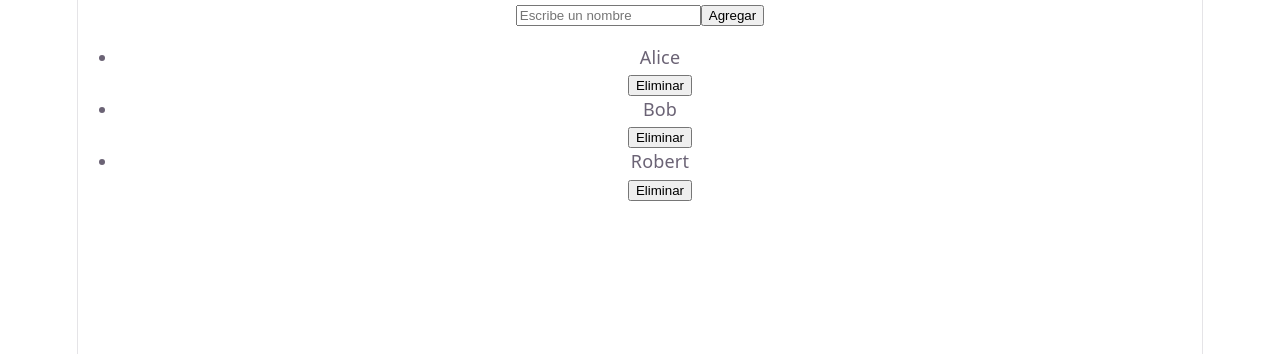
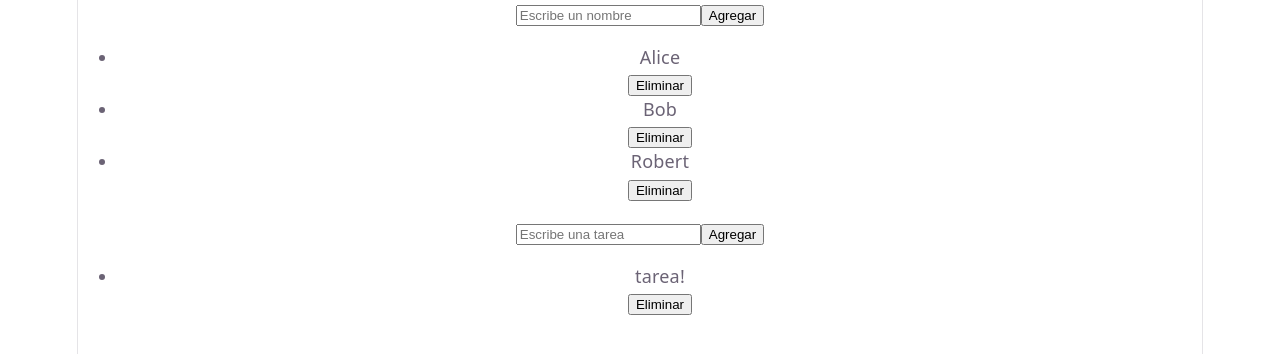
Before and after one commit to santiagobarua-glitch/react-proyecto-SantiagoBarua, a React (Vite) app: page / in a window 1280 px wide. Shown: the top 354 px of the page. Built offline with nearby package versions, Linux system fonts and the light colour scheme.

Commit message:
feat: add TaskList component and update Content to include it

```diff
--- a/src/classThree/lesson-3/ContentClass3Lesson3.tsx
+++ b/src/classThree/lesson-3/ContentClass3Lesson3.tsx
@@ -1,9 +1,11 @@
 import NameList from "./NameList";
+import TaskList from "./TaskList";
 
 function Content() {
     return (
         <>
             <NameList/>
+            <TaskList/>
         </>
     )
 }
--- a/src/classThree/lesson-3/NameList.tsx
+++ b/src/classThree/lesson-3/NameList.tsx
@@ -17,7 +17,7 @@ function NameList() {
         setNewName("")
     }
 
-    const handleDeleteName = (idToDelete) => {
+    const handleDeleteName = (idToDelete: number) => {
         const filteredNames = names.filter(item => item.id !== idToDelete)
         setNames(filteredNames)
     }
--- /dev/null
+++ b/src/classThree/lesson-3/TaskList.tsx
@@ -0,0 +1,50 @@
+import { useState } from "react"
+
+function TaskList() {
+    const Tareas = [{"name":"tarea!", "id":1}]
+    const [task, setTask] = useState(Tareas)
+    const [newTask, setNewTask] = useState("")
+
+    const handleAddTask = () => {
+        if (newTask.trim() === "") return
+
+        const newEntry = {
+            id: Date.now(),
+            name: newTask
+        }
+
+        setTask([...task, newEntry])
+        setNewTask("")
+    }
+
+    const handleDeleteTask= (idToDelete: number) => {
+        const filteredNames = task.filter(item => item.id !== idToDelete)
+        setTask(filteredNames)
+    }
+
+    const message = task.length == 0 ? "no hay tareas" : ""
+
+    return (
+        <div>
+            <input
+                type="text"
+                placeholder="Escribe una tarea"
+                value={newTask}
+                onChange={(task) => setNewTask(task.target.value)}
+            />
+            <button onClick={handleAddTask}>Agregar</button>
+
+            <ul>
+                {task.map((item) => (
+                    <li key={item.id}>
+                        <p>{item.name}</p>
+                        <button onClick={() => handleDeleteTask(item.id)}>Eliminar</button>
+                    </li>
+                ))}
+            </ul>
+            <p>{message}</p>
+        </div>
+    )
+}
+
+export default TaskList
```
